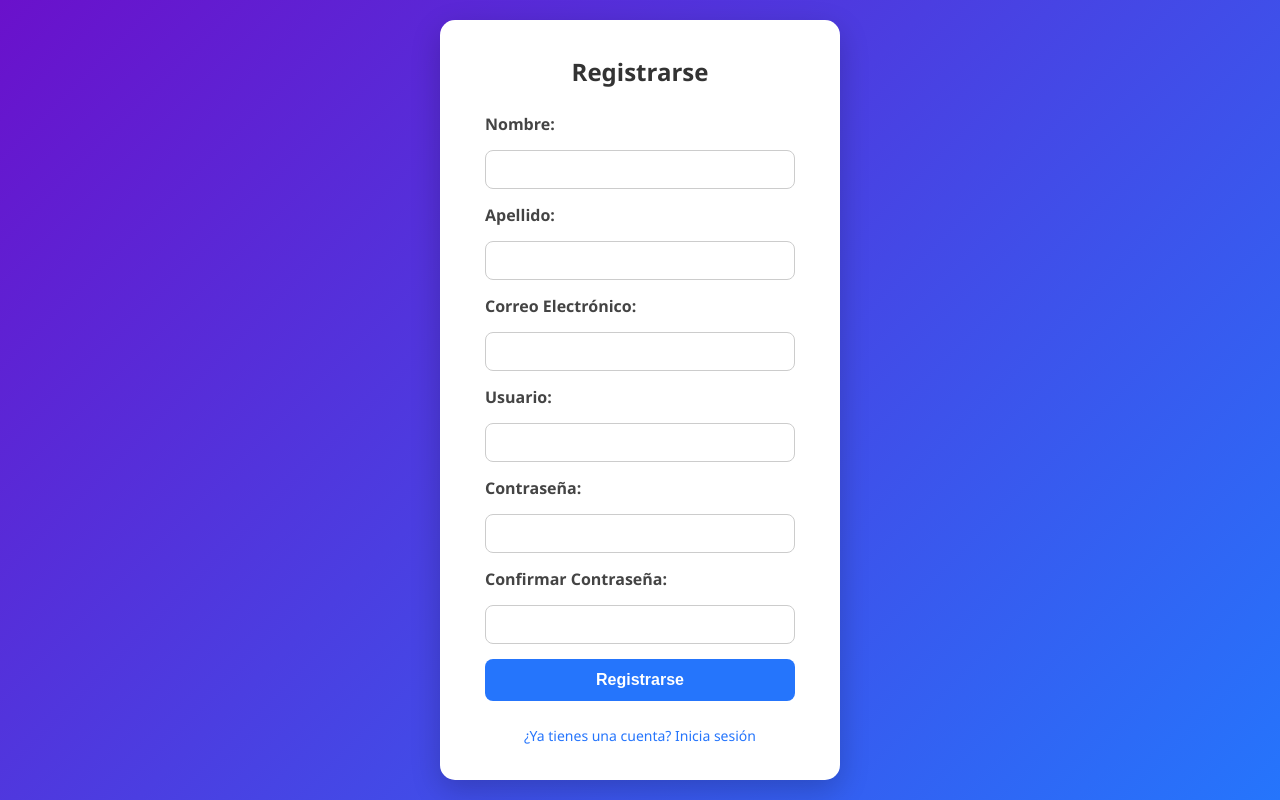
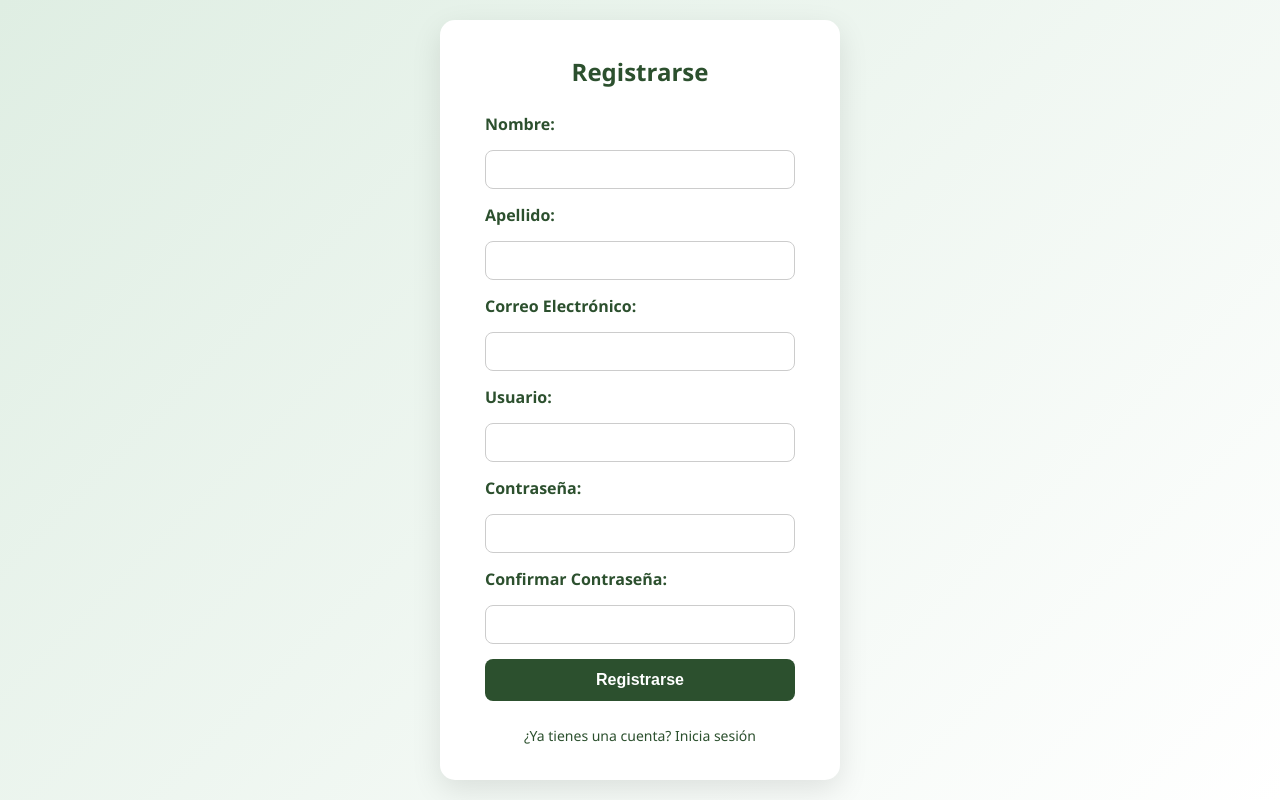
Before and after one commit to Emi-Antunez/Proyecto-Squad-Zero, a PHP site: page /register.php in a window 1280 px wide. Run offline with PHP 8.4, Linux system fonts and the light colour scheme.

Commit message:
cambio en css

```diff
--- a/Styles/IndexStyle.css
+++ b/Styles/IndexStyle.css
@@ -1,4 +1,4 @@
-/* Reset básico */
+/* Reset */
 * {
     margin: 0;
     padding: 0;
@@ -7,54 +7,58 @@
 
 body {
     font-family: 'Segoe UI', Tahoma, Geneva, Verdana, sans-serif;
-    background: linear-gradient(135deg, #c850c0, #4158d0);
-    height: 100vh;
+    background: linear-gradient(135deg, #dfeee3, #ffffff);
+    min-height: 100vh;
     display: flex;
     justify-content: center;
     align-items: center;
 }
 
-/* Estilo del formulario */
+/* Formulario */
 form {
-    background-color: white;
-    padding: 30px 40px;
+    background-color: #ffffff;
+    padding: 35px 45px;
     border-radius: 15px;
-    box-shadow: 0 8px 25px rgba(0, 0, 0, 0.2);
+    box-shadow: 0 10px 30px rgba(0, 0, 0, 0.1);
     width: 100%;
-    max-width: 350px;
+    max-width: 400px;
     display: flex;
     flex-direction: column;
     gap: 15px;
-    animation: fadeIn 1s ease-in-out;
+    animation: slideIn 0.5s ease-in-out;
 }
 
 h2 {
     text-align: center;
-    color: #333;
+    color: #2c502e;
     margin-bottom: 10px;
 }
 
 label {
-    font-weight: 500;
-    color: #444;
+    font-weight: 600;
+    color: #2c502e;
 }
 
 input[type="text"],
+input[type="email"],
 input[type="password"] {
     padding: 10px;
     border: 1px solid #ccc;
     border-radius: 8px;
-    transition: border 0.3s;
+    font-size: 15px;
+    transition: border 0.3s, box-shadow 0.3s;
 }
 
 input[type="text"]:focus,
+input[type="email"]:focus,
 input[type="password"]:focus {
-    border-color: #7a42f4;
+    border-color: #2c502e;
     outline: none;
+    box-shadow: 0 0 5px rgba(230, 126, 34, 0.5);
 }
 
 input[type="submit"] {
-    background-color: #7a42f4;
+    background-color: #2c502e;
     color: white;
     border: none;
     padding: 12px;
@@ -62,29 +66,32 @@ input[type="submit"] {
     font-weight: bold;
     cursor: pointer;
     transition: background-color 0.3s;
+    font-size: 16px;
 }
 
 input[type="submit"]:hover {
-    background-color: #5e2ecf;
+    background-color: #2c502e;
 }
 
 a {
     text-align: center;
     font-size: 14px;
     text-decoration: none;
-    color: #7a42f4;
+    color: #2c502e;
     margin-top: 10px;
+    transition: color 0.2s;
 }
 
 a:hover {
+    color: #2c502e;
     text-decoration: underline;
 }
 
 /* Animación suave */
-@keyframes fadeIn {
+@keyframes slideIn {
     from {
         opacity: 0;
-        transform: translateY(-15px);
+        transform: translateY(-20px);
     }
     to {
         opacity: 1;
--- a/Styles/RegisterStyle.css
+++ /dev/null
@@ -1,97 +0,0 @@
-/* Reset */
-* {
-    margin: 0;
-    padding: 0;
-    box-sizing: border-box;
-}
-
-body {
-    font-family: 'Segoe UI', Tahoma, Geneva, Verdana, sans-serif;
-    background: linear-gradient(135deg, #6a11cb, #2575fc);
-    height: 100vh;
-    display: flex;
-    justify-content: center;
-    align-items: center;
-}
-
-/* Formulario */
-form {
-    background-color: #fff;
-    padding: 35px 45px;
-    border-radius: 15px;
-    box-shadow: 0 10px 30px rgba(0, 0, 0, 0.2);
-    width: 100%;
-    max-width: 400px;
-    display: flex;
-    flex-direction: column;
-    gap: 15px;
-    animation: slideIn 0.6s ease-in-out;
-}
-
-h2 {
-    text-align: center;
-    color: #333;
-    margin-bottom: 10px;
-}
-
-label {
-    font-weight: 600;
-    color: #444;
-}
-
-input[type="text"],
-input[type="email"],
-input[type="password"] {
-    padding: 10px;
-    border: 1px solid #ccc;
-    border-radius: 8px;
-    transition: border 0.3s;
-    font-size: 15px;
-}
-
-input[type="text"]:focus,
-input[type="email"]:focus,
-input[type="password"]:focus {
-    border-color: #2575fc;
-    outline: none;
-}
-
-input[type="submit"] {
-    background-color: #2575fc;
-    color: white;
-    border: none;
-    padding: 12px;
-    border-radius: 8px;
-    font-weight: bold;
-    cursor: pointer;
-    transition: background-color 0.3s;
-    font-size: 16px;
-}
-
-input[type="submit"]:hover {
-    background-color: #1a5edb;
-}
-
-a {
-    text-align: center;
-    font-size: 14px;
-    text-decoration: none;
-    color: #2575fc;
-    margin-top: 10px;
-}
-
-a:hover {
-    text-decoration: underline;
-}
-
-/* Animación suave */
-@keyframes slideIn {
-    from {
-        opacity: 0;
-        transform: translateY(-20px);
-    }
-    to {
-        opacity: 1;
-        transform: translateY(0);
-    }
-}
--- a/principal.php
+++ b/principal.php
@@ -44,7 +44,7 @@ if (!isset($_SESSION["usuario_id"])) {
             <div class="cards">
                 <div class="card">
                     <h3>Envíos Rápidos</h3>
-                    <p>Entregamos en menos de 48 horas en todo el país.</p>
+                    <p>Entregamos en menos de 12 horas en todo colonia.</p>
                 </div>
                 <div class="card">
                     <h3>Pagos Seguros</h3>
--- a/register.php
+++ b/register.php
@@ -46,7 +46,7 @@ if ($_SERVER["REQUEST_METHOD"] === "POST") {
 <head>
     <meta charset="UTF-8">
     <title>Registro</title>
-    <link rel="stylesheet" href="Styles/RegisterStyle.css">
+    <link rel="stylesheet" href="Styles/indexStyle.css">
 </head>
 <body>
     <form method="post" action="register.php">
```
